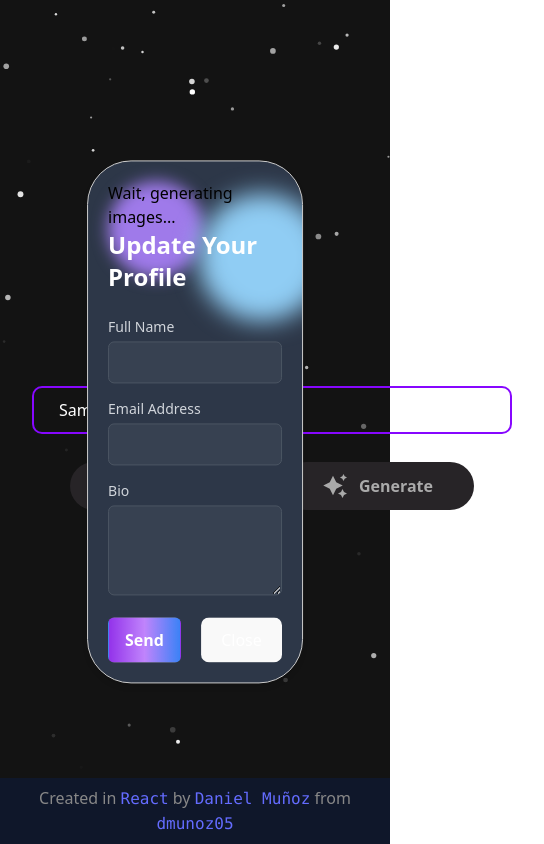
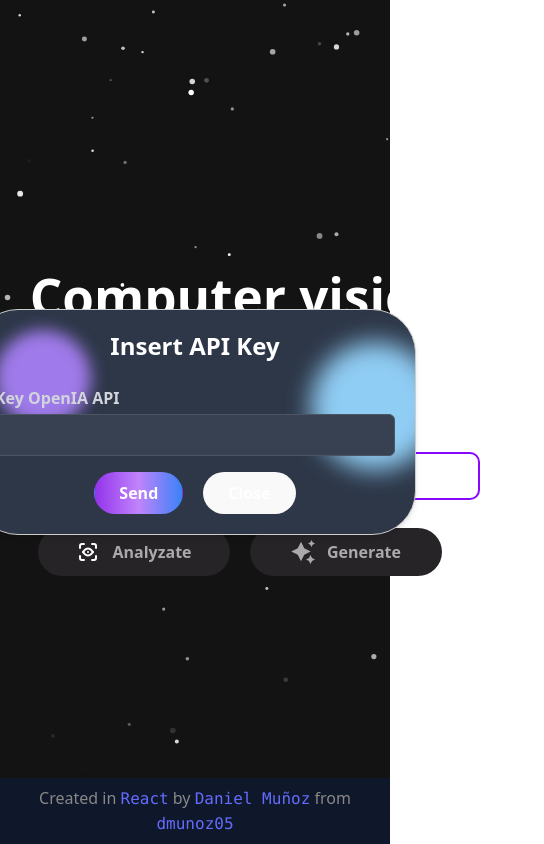
Before and after one commit to dmunoz05/analyze-and-generate-images-with-Azure-AI, a React (Create React App) app: page / in a window 390 px wide. Both pictures are taken after typing "Sample" into the empty fields and a click on the button "Generate". Shown: the whole page, 544 px wide, since content can reach past the window. Built offline with nearby package versions, Linux system fonts and the light colour scheme.

Commit message:
Functions generate image and design modal and others

```diff
--- a/package.json
+++ b/package.json
@@ -6,6 +6,7 @@
     "@testing-library/jest-dom": "^6.1.4",
     "@testing-library/react": "^14.1.2",
     "@testing-library/user-event": "^14.5.1",
+    "axios": "^0.24.0",
     "framer-motion": "^10.16.5",
     "openai": "^4.20.0",
     "react": "^18.2.0",
--- a/src/app/App.css
+++ b/src/app/App.css
@@ -1,7 +1,6 @@
 #root {
     max-width: 1280px;
     margin: 0 auto;
-    padding: 2rem;
     text-align: center;
     display: grid;
     justify-items: center;
@@ -49,6 +48,7 @@
 
 /* Button generate */
 .btn {
+    outline: none;
     animation: 3s ease-in 1s reverse both running slideinBtn;
     border: none;
     width: 12em;
--- a/src/app/App.js
+++ b/src/app/App.js
@@ -1,7 +1,7 @@
 import React, { useState } from 'react';
 import './App.css';
 import FooterLayout from '../layout/footer';
-// import axios from 'axios';
+import axios from 'axios';
 import { fadeIn } from '../utils/motionTransitions.ts'
 import { motion } from 'framer-motion'
 import ReactModal from '../components/Modal/ReactModal.jsx';
@@ -13,11 +13,36 @@ function App() {
   const [generatedImages, setGeneratedImages] = useState([]);
   const [isLoading, setIsLoading] = useState(false);
   const [messageLoading, setMessageLoading] = useState('');
-  // const [keyOpenIA, setKeyOpenIA] = useState('');
   const [openModal, setOpenModal] = useState(false);
   const [message, setMessage] = useState('');
   const [typeModal, setTypeModal] = useState('');
 
+
+  function closeModal() {
+    setOpenModal(false);
+    setPrompt('');
+    // setTypeModal('');
+    setAnalyzateImage(null);
+    setGeneratedImages([]);
+  }
+
+  function validarURLAgain(url) {
+    const urlPattern = /^https:\/\/[^\s/$.?#].[^\s]*$/i;
+    return urlPattern.test(url);
+  }
+
+  function validarURL(url) {
+    try {
+      new URL(url);
+      const valid = validarURLAgain(url);
+      if (valid) {
+        return true;
+      }
+      return false;
+    } catch (error) {
+      return false;
+    }
+  }
 
   function validateInputEmpty() {
     if (prompt.trim() === '') {
@@ -26,11 +51,49 @@ function App() {
     return false;
   }
 
+  const writePrompt = (value) => {
+    setPrompt(value)
+  }
+
+  function errorKeyInserted() {
+    setIsLoading(true);
+    setMessageLoading('Validating inserted key...');
+    setOpenModal(false);
+
+    setTimeout(() => {
+      setTypeModal('errorInput')
+      setMessage('Wrong key inserted...')
+      setOpenModal(true)
+      setIsLoading(false);
+    }, 2500);
+  }
+
+
+  function validateKeyGenerateImg() {
+    const emptyValue = validateInputEmpty();
+    if (emptyValue) {
+      setTypeModal('errorInput')
+      setMessage('Please enter a text...')
+      setOpenModal(true)
+      return;
+    }
+    setOpenModal(true);
+    setTypeModal('generateImage');
+  }
+
   const analyzeImage = async () => {
     const emptyValue = validateInputEmpty();
     if (emptyValue) {
-      setTypeModal('inputEmpty')
+      setTypeModal('errorInput')
       setMessage('Please enter a text...')
+      setOpenModal(true)
+      return;
+    }
+
+    const validURL = validarURL(prompt);
+    if (!validURL) {
+      setTypeModal('errorInput')
+      setMessage('Insert a url valid...');
       setOpenModal(true)
       return;
     }
@@ -57,8 +120,10 @@ function App() {
         setAnalyzateImage(data);
         setTypeModal('analyzateImage');
       } else {
-        console.error('Error:', response.status);
-        setAnalyzateImage(null);
+        setTypeModal('errorAnalyzateImage')
+        setAnalyzateImage(response);
+        setMessage('Valid the url inserted...');
+        setOpenModal(true)
       }
     } catch (error) {
       console.error('Error:', error);
@@ -68,71 +133,43 @@ function App() {
     }
   };
 
-  // const generateImage = async () => {
-  //   try {
-  //     const requestData = {
-  //       prompt: prompt,
-  //       n: 2,
-  //       size: '256x256',
-  //     };
+  const generateImage = async () => {
+    setMessageLoading('Wait, generating images...');
+    setIsLoading(true);
+    try {
+      const requestData = {
+        prompt: prompt,
+        n: 2,
+        size: '1024x1024',
+      };
 
-  //     const headers = {
-  //       'Content-Type': 'application/json',
-  //       Authorization: `Bearer ${process.env.REACT_APP_OPENAI_API_KEY}`,
-  //     };
+      const headers = {
+        'Content-Type': 'application/json',
+        Authorization: `Bearer ${process.env.REACT_APP_OPENAI_API_KEY}`,
+      };
 
-  //     const response = await axios.post(process.env.REACT_APP_API_GENETATE_IMAGE_URL, requestData, {
-  //       headers: headers,
-  //     });
+      const response = await axios.post(process.env.REACT_APP_API_GENETATE_IMAGE_URL, requestData, {
+        headers: headers,
+      });
 
-  //   setGeneratedImages(response.data.data);
-  //   } catch (error) {
-  //     console.error('Error generating images:', error);
-  //   } finally {
-  //     setIsLoading(false);
-  //   }
-  // }
-
-  function validateKeyGenerateImg() {
-    const emptyValue = validateInputEmpty();
-    if (emptyValue) {
+      setGeneratedImages(response.data.data);
       setOpenModal(true);
-      setMessage('Please enter a text...');
-      return;
+    } catch (error) {
+      setMessage('Error generating images...');
+      setTypeModal('errorGenerateImage');
+      setGeneratedImages(error.response);
+      setIsLoading(false);
+      setOpenModal(true);
+    } finally {
+      setIsLoading(false);
     }
 
-    setIsLoading(true);
-    setMessageLoading('Generating image ...')
-    setTimeout(() => {
-
-      setOpenModal(true);
-      setMessage('Wait, generating images...');
-      setTypeModal('generateImage');
-
-      const dataImages = [{ "url": "https://moderatorsampleimages.blob.core.windows.net/samples/sample16.png" }, { "url": "https://moderatorsampleimages.blob.core.windows.net/samples/sample16.png" }];
-      setGeneratedImages(dataImages);
-      setIsLoading(false);
-    }, 2000)
   }
 
   return (
     <>
-
-      {
-        openModal && (
-          <ReactModal
-            analyzeImage={analyzateImage}
-            generateImage={generatedImages}
-            typeModal={typeModal}
-            closeModal={() => setOpenModal(false)}
-            modalIsOpen={openModal}
-            message={message}
-          />
-        )
-      }
-
       <div className='flex flex-col items-center w-full gap-7 z-10'>
-        <motion.div className="hidden w-auto h-auto mx-auto md:block"
+        <motion.div className="w-auto h-auto mx-auto block"
           variants={fadeIn('right', 0.5)}
           initial="hidden"
           animate="show"
@@ -146,7 +183,10 @@ function App() {
         </motion.div>
 
         <br />
-        <input autoComplete='off' onChange={(e) => setPrompt(e.target.value)} type='text' id='text' name='text' className='input' placeholder='Enter URL to analyzate or textual prompt to genera at image' />
+
+        <div className='flex flex-row gap-3 '>
+          <input autoComplete='off' onChange={(e) => writePrompt(e.target.value)} value={prompt} type='text' id='text' name='text' className='input' placeholder='Enter URL to analyzate or textual prompt to genera at image' />
+        </div>
 
         <div className='flex flex-row justify-center items-center gap-5'>
           <button onClick={() => analyzeImage()} className="btn">
@@ -174,6 +214,21 @@ function App() {
         </div>
 
         {
+          openModal && (
+            <ReactModal
+              analyzeImage={analyzateImage}
+              generatedImages={generatedImages}
+              generateImage={() => generateImage()}
+              typeModal={typeModal}
+              closeModal={closeModal}
+              modalIsOpen={openModal}
+              message={message}
+              errorKeyInserted={errorKeyInserted}
+            />
+          )
+        }
+
+        {
           isLoading && (
             <>
               <div className='absolute z-10 bg-black opacity-80 top-0 bottom-0 left-0 right-0
--- a/src/components/Modal/ReactModal.jsx
+++ b/src/components/Modal/ReactModal.jsx
@@ -1,43 +1,72 @@
-import React from "react";
+import React, { useState } from "react";
 import Modal from "react-modal";
 import customStyles from "./customStyles.css";
 
-function ReactModal({ generatedImages, analyzeImage, typeModal, closeModal, modalIsOpen, message }) {
-  debugger;
+function ReactModal({ analyzeImage, generatedImages, generateImage, typeModal, closeModal, modalIsOpen, message, errorKeyInserted }) {
+  const [keyOpenIA, setKeyOpenIA] = useState('');
+  const [showMessageEmpty, setShowMessageEmpty] = useState(false);
+  const [messageEmpty, setMessageEmpty] = useState('');
+
+  function validateInputEmpty() {
+    if (keyOpenIA.trim() === '') {
+      return true;
+    }
+    return false;
+  }
+
+  function validateKeyInsert() {
+    const emptyValue = validateInputEmpty();
+    if (emptyValue) {
+      setShowMessageEmpty(true);
+      setMessageEmpty('Please insert a key...')
+      return;
+    }
+
+    if (keyOpenIA === process.env.REACT_APP_OPENAI_API_KEY) {
+      closeModal();
+      generateImage();
+      return;
+    }
+    errorKeyInserted();
+  }
+
+  function writeKeyAPI(value) {
+    setKeyOpenIA(value);
+  }
 
   return (
     <Modal
+      ariaHideApp={false}
       isOpen={modalIsOpen}
       // onAfterOpen={afterOpenModal}
       // onRequestClose={}
       style={customStyles}
-      contentLabel="Example Modal"
     >
 
-      {typeModal === 'inputEmpty' &&
+      {typeModal === 'errorInput' &&
         (
           <>
             <div className="grid justify-center items-center h-full">
-              <h2 className=" text-white text-center font-extrabold text-3xl ">Advertence</h2>
+              <h2 className=" text-white text-center font-extrabold text-3xl ">Warning</h2>
               <div className="flex justify-center">
-                <div class="terminal-loader">
-                  <div class="terminal-header">
-                    <div class="terminal-title">Failed</div>
-                    <div class="terminal-controls">
-                      <div class="control close"></div>
-                      <div class="control minimize"></div>
-                      <div class="control maximize"></div>
+                <div className="terminal-loader">
+                  <div className="terminal-header">
+                    <div className="terminal-title">Failed</div>
+                    <div className="terminal-controls">
+                      <div className="control close"></div>
+                      <div className="control minimize"></div>
+                      <div className="control maximize"></div>
                     </div>
                   </div>
-                  <div class="textMessage">{message}</div>
+                  <div className="textMessage">{message}</div>
                 </div>
 
               </div>
             </div>
-            <div class="flex gap-5 justify-end">
+            <div className="flex gap-5 justify-center">
               <button
                 onClick={closeModal}
-                class="bg-gradient-to-r from-purple-600 via-purple-400 to-blue-500 text-white px-4 py-2 font-bold rounded-md hover:opacity-80"
+                className="outline-none cursor-pointer bg-gradient-to-r from-purple-600 via-purple-400 to-blue-500 text-white px-6 py-2 font-bold rounded-full hover:opacity-80"
                 type="submit"
               >
                 Again
@@ -52,17 +81,17 @@ function ReactModal({ generatedImages, analyzeImage, typeModal, closeModal, moda
           <div className="grid justify-center items-center h-full">
             <h2 className=" text-white text-center font-extrabold text-3xl ">Image Analyzate</h2>
             <div className="flex justify-center">
-              <div class="terminal-loader">
-                <div class="terminal-header">
-                  <div class="terminal-title">Sucess</div>
-                  <div class="terminal-controls">
-                    <div class="control close"></div>
-                    <div class="control minimize"></div>
-                    <div class="control maximize"></div>
+              <div className="terminal-loader">
+                <div className="terminal-header">
+                  <div className="terminal-title">Successfully</div>
+                  <div className="terminal-controls">
+                    <div className="control close"></div>
+                    <div className="control minimize"></div>
+                    <div className="control maximize"></div>
                   </div>
                 </div>
                 <br />
-                <div>Image analyzate is a: </div>
+                <div>Image analyzate is: </div>
                 <div className="text-white">{analyzeImage?.captionResult?.text}</div>
                 <br />
                 <div>Metadata:</div>
@@ -73,10 +102,10 @@ function ReactModal({ generatedImages, analyzeImage, typeModal, closeModal, moda
               </div>
             </div>
           </div>
-          <div class="flex gap-5 justify-end">
+          <div className="flex gap-5 justify-end">
             <button
               onClick={closeModal}
-              class="bg-gradient-to-r from-purple-600 via-purple-400 to-blue-500 text-white px-4 py-2 font-bold rounded-md hover:opacity-80"
+              className="outline-none cursor-pointer bg-gradient-to-r from-purple-600 via-purple-400 to-blue-500 text-white px-6 py-2 font-bold rounded-full hover:opacity-80"
               type="submit"
             >
               Ok
@@ -85,81 +114,181 @@ function ReactModal({ generatedImages, analyzeImage, typeModal, closeModal, moda
         </>
       )}
 
+      {typeModal === 'errorAnalyzateImage' && (
+        <>
+          <div className="grid justify-center items-center h-full">
+            <h2 className=" text-white text-center font-extrabold text-3xl ">Image Analyzate</h2>
+            <div className="flex justify-center">
+              <div className="terminal-loader">
+                <div className="terminal-header">
+                  <div className="terminal-title">Error</div>
+                  <div className="terminal-controls">
+                    <div className="control close"></div>
+                    <div className="control minimize"></div>
+                    <div className="control maximize"></div>
+                  </div>
+                </div>
+                <br />
+                <div>Analyze image failed </div>
+                <div className="flex gap-1"> error: <div className="text-white"> {analyzeImage?.status}</div></div>
+                <div className="flex gap-1"> successfully: <div className="text-white"> {analyzeImage?.ok.toString()}</div></div>
+                <div className="flex gap-1"> type Error: <div className="text-white">{analyzeImage?.type}</div></div>
+                <div className="flex gap-1"> statusText: <div className="text-white">{analyzeImage?.statusText || 'none'}</div></div>
+                <div className="flex gap-1"> bodyUsed: <div className="text-white">{analyzeImage?.bodyUsed.toString()}</div></div>
+                <div className="flex gap-1"> redirected: <div className="text-white">{analyzeImage?.redirected.toString()}</div></div>
+                <br />
+                <div> Recomendations: </div>
+                <div className=" text-white"> Valid inserted url</div>
+                <div className=" text-white"> Valid environments varibles</div>
+                <div className=" text-white"> Valid key of service Azure AI</div>
+                <div className=" text-white"> Valid URL of API Azure AI</div>
+              </div>
+            </div>
+          </div>
+          <div className="flex gap-5 justify-end">
+            <button
+              onClick={closeModal}
+              className="cursor-pointer bg-gradient-to-r from-purple-600 via-purple-400 to-blue-500 text-white px-8 py-2 font-bold rounded-full hover:opacity-80"
+              type="submit"
+            >
+              Again
+            </button>
+          </div>
+        </>
+      )}
+
       {
-        typeModal === 'generateImage' && (
+        typeModal === 'generateImage' && generatedImages?.length <= 0 && !showMessageEmpty && (
           <>
-            <h2 className=" text-black ">{message}</h2>
+            <h2 className="text-2xl font-bold text-white mb-6 text-center">Insert API Key</h2>
 
-            <h2 class="text-2xl font-bold text-white mb-6">Update Your Profile</h2>
+            <div className="mb-4">
+              <label className="block text-base font-semibold text-gray-300" htmlFor="name"
+              >Key OpenIA API </label>
+              <input
+                onChange={(e) => writeKeyAPI(e.target.value)}
+                className=" outline-none mt-1 p-2 w-[25rem] bg-gray-700 border border-gray-600 rounded-md text-white"
+                type="password"
+              />
+            </div>
 
-            {generatedImages?.length > 0 && (
-              <div className="mt-4">
+            <div className="flex gap-5 justify-center">
+              <button
+                onClick={validateKeyInsert}
+                className="cursor-pointer bg-gradient-to-r from-purple-600 via-purple-400 to-blue-500 text-white px-6 py-2 font-bold rounded-full hover:opacity-80"
+              >
+                Send
+              </button>
+              <button className="cursor-pointer text-white px-6 py-2 font-bold rounded-full hover:opacity-80" onClick={closeModal}>Close</button>
+            </div>
+
+          </>
+        )
+      }
+
+      {typeModal === 'errorGenerateImage' && (
+        <>
+          <div className="grid justify-center items-center h-full">
+            <h2 className=" text-white text-center font-extrabold text-3xl ">Generate Image</h2>
+            <div className="flex justify-center">
+              <div className="terminal-loader">
+                <div className="terminal-header">
+                  <div className="terminal-title">Error</div>
+                  <div className="terminal-controls">
+                    <div className="control close"></div>
+                    <div className="control minimize"></div>
+                    <div className="control maximize"></div>
+                  </div>
+                </div>
+                <div>{message}</div>
+                <div className="flex gap-1"> error: <div className="text-white"> {generatedImages?.status}</div></div>
+                <div className="flex gap-1"> statusText: <div className="text-white">{generatedImages?.statusText || 'none'}</div></div>
+                <div className="flex gap-1"> data: <div className="text-white"> {generatedImages?.data.toString()}</div></div>
+                <br />
+                <div> Recomendations: </div>
+                <div className=" text-white"> Valid inserted url</div>
+                <div className=" text-white"> Valid environments varibles</div>
+                <div className=" text-white"> Valid key of service OpenAI</div>
+                <div className=" text-white"> Valid URL of API OpenAI</div>
+              </div>
+            </div>
+          </div>
+          <div className="flex gap-5 justify-center">
+            <button
+              onClick={closeModal}
+              className="cursor-pointer bg-gradient-to-r from-purple-600 via-purple-400 to-blue-500 text-white px-8 py-2 font-bold rounded-full hover:opacity-80"
+              type="submit"
+            >
+              Again
+            </button>
+          </div>
+        </>
+      )}
+
+      {typeModal === 'generateImage' && generatedImages?.length > 0 &&
+        (
+          <>
+            <div className="grid justify-center items-center h-full">
+              <h2 className=" text-white text-center font-extrabold text-3xl ">Generated Images</h2>
+              <div className="flex flex-row justify-center gap-8">
+
                 {generatedImages.map((image, index) => (
-                  <div key={index} className="mt-4">
+                  <div key={index} className=" flex flex-col justify-center items-center mt-4">
                     <img
+                      className=" rounded-xl"
                       width={256}
                       height={256}
                       src={image.url}
                       alt={`Generated Img ${index}`}
                       style={{ maxWidth: '100%', height: 'auto' }}
                     />
+                    <a href={image.url} src={image.url} target="_blank" rel="noopener noreferrer"
+                      className="text-white px-6 py-2 font-bold rounded-full hover:opacity-80 flex gap-1 items-center justify-center"
+                    >
+                      Show
+                      <svg xmlns="http://www.w3.org/2000/svg" className="icon icon-tabler icon-tabler-click" width="24" height="24" viewBox="0 0 24 24" strokeWidth="2" stroke="currentColor" fill="none" strokeLinecap="round" strokeLinejoin="round"><path stroke="none" d="M0 0h24v24H0z" fill="none" /><path d="M3 12l3 0" /><path d="M12 3l0 3" /><path d="M7.8 7.8l-2.2 -2.2" /><path d="M16.2 7.8l2.2 -2.2" /><path d="M7.8 16.2l-2.2 2.2" /><path d="M12 12l9 3l-4 2l-2 4l-3 -9" /></svg>
+                    </a>
                   </div>
                 ))}
               </div>
+            </div>
+            <div className=" py-5 flex gap-5 justify-center">
+              <button className="cursor-pointer text-white px-6 py-2 font-bold rounded-full hover:opacity-80" onClick={closeModal}>Close</button>
+            </div>
+          </>
         )}
 
-            <form method="post" action="#">
-              <div class="mb-4">
-                <label class="block text-sm font-medium text-gray-300" for="name"
-                >Full Name</label
-                >
-                <input
-                  class="mt-1 p-2 w-full bg-gray-700 border border-gray-600 rounded-md text-white"
-                  type="text"
-                />
+      {showMessageEmpty && (
+        <>
+          <div className="grid justify-center items-center h-full">
+            <h2 className=" text-white text-center font-extrabold text-3xl ">Warning</h2>
+            <div className="flex justify-center">
+              <div className="terminal-loader">
+                <div className="terminal-header">
+                  <div className="terminal-title">Failed</div>
+                  <div className="terminal-controls">
+                    <div className="control close"></div>
+                    <div className="control minimize"></div>
+                    <div className="control maximize"></div>
+                  </div>
+                </div>
+                <div className="textMessage">{messageEmpty}</div>
               </div>
 
-              <div class="mb-4">
-                <label class="block text-sm font-medium text-gray-300" for="email"
-                >Email Address</label
-                >
-                <input
-                  class="mt-1 p-2 w-full bg-gray-700 border border-gray-600 rounded-md text-white"
-                  name="email"
-                  id="email"
-                  type="email"
-                />
             </div>
-
-              <div class="mb-4">
-                <label class="block text-sm font-medium text-gray-300" for="bio"
-                >Bio</label
-                >
-                <textarea
-                  class="mt-1 p-2 w-full bg-gray-700 border border-gray-600 rounded-md text-white"
-                  rows="3"
-                  name="bio"
-                  id="bio"
-                ></textarea>
           </div>
-
-              <div class="flex gap-5 justify-end">
+          <div className="flex gap-5 justify-center">
             <button
-                  class="bg-gradient-to-r from-purple-600 via-purple-400 to-blue-500 text-white px-4 py-2 font-bold rounded-md hover:opacity-80"
+              onClick={() => setShowMessageEmpty(false)}
+              className="outline-none cursor-pointer bg-gradient-to-r from-purple-600 via-purple-400 to-blue-500 text-white px-6 py-2 font-bold rounded-full hover:opacity-80"
               type="submit"
             >
-                  Send
+              Again
             </button>
-                <button onClick={closeModal}>Close</button>
           </div>
-            </form>
-
         </>
 
-        )
-      }
-
-
+      )}
     </Modal>
   );
 }
--- a/src/index.css
+++ b/src/index.css
@@ -44,11 +44,6 @@ button:hover {
   border-color: #646cff;
 }
 
-button:focus,
-button:focus-visible {
-  outline: 4px auto -webkit-focus-ring-color;
-}
-
 @media (prefers-color-scheme: light) {
   :root {
     color: #213547;
```
Also changed, not shown: 1 other file (tests, documents, lock files or other folders). Lines whose indentation alone changed are shown as unchanged.
